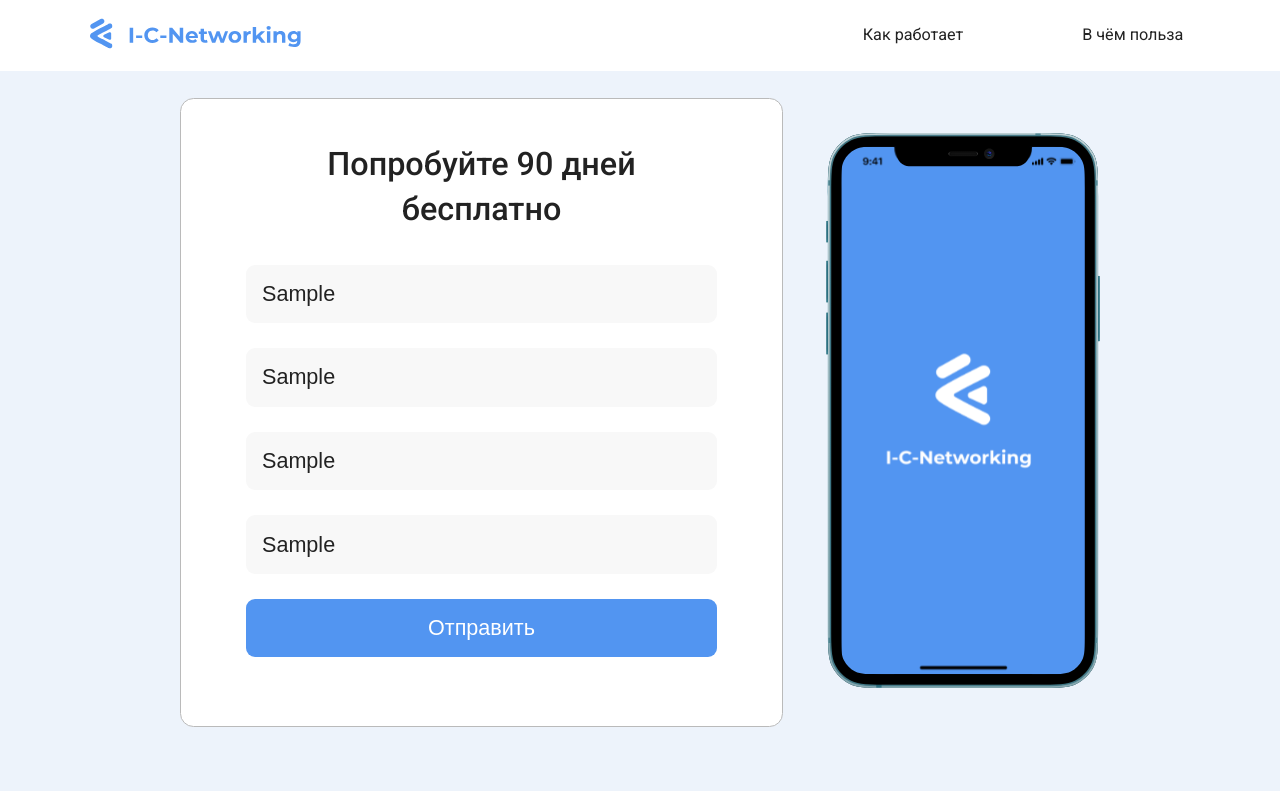
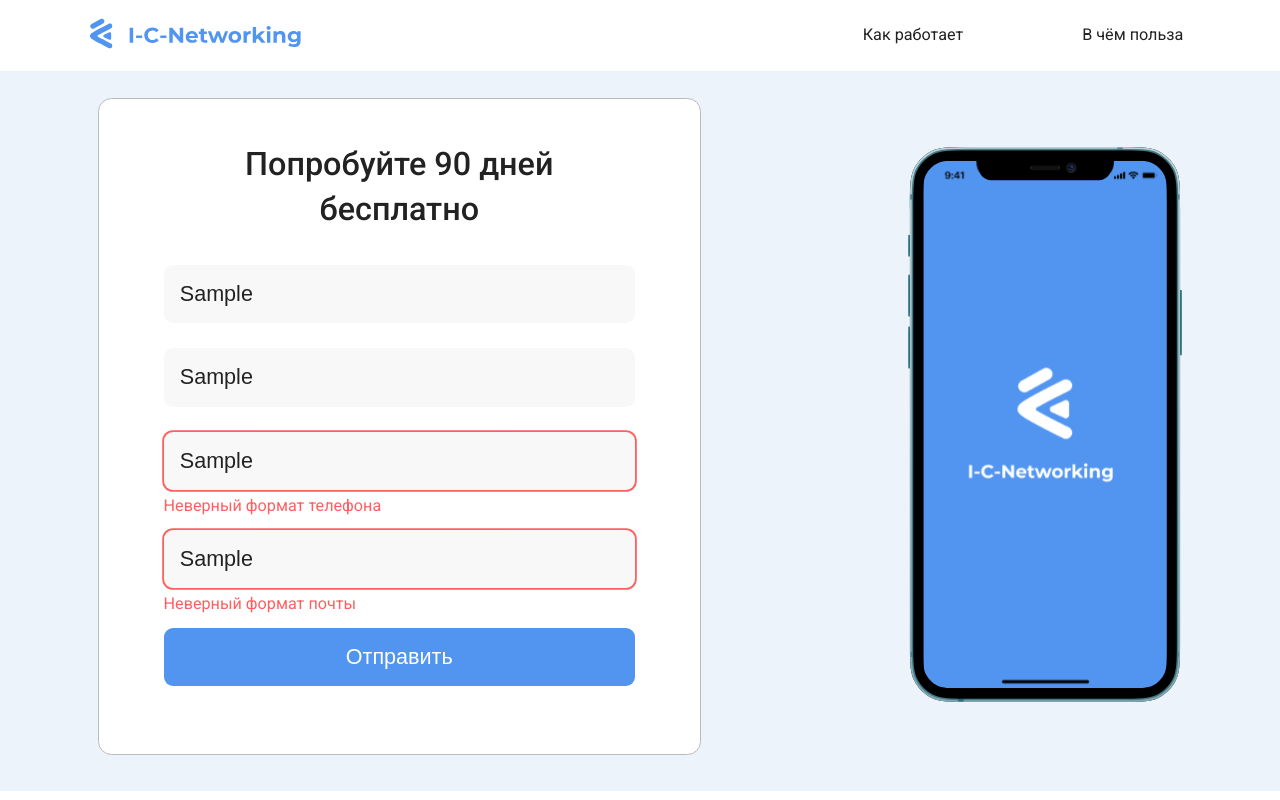
Before and after one commit to skilldill/icn-landing, a Vue app: page /#/contacts in a window 1280 px wide. Both pictures are taken after typing "Sample", "Sample", "Sample", "Sample" into the empty fields and a click on the button "Отправить". Built offline with nearby package versions, Linux system fonts and the light colour scheme.

Commit message:
add validation

```diff
--- a/src/blocks/Contacts/Contacts.vue
+++ b/src/blocks/Contacts/Contacts.vue
@@ -32,16 +32,18 @@
     </div>
 </template>
 <script>
+import { EMAIL_TEMPLATE, MOBILE_TEMPLATE } from "../../shared/constants";
+
 export default {
     name: "Contacts",
 
     data() {
         return {
             form: {
-                name: { value: '', valid: true, errorMessage: '' },
-                phone: { value: '', valid: true, errorMessage: '' },
-                email: { value: '', valid: true, errorMessage: '' },
-                organizationName: { value: '', valid: true, errorMessage: '' },
+                name: { value: '', valid: true, errorMessage: null },
+                phone: { value: '', valid: true, errorMessage: null },
+                email: { value: '', valid: true, errorMessage: null },
+                organizationName: { value: '', valid: true, errorMessage: null },
             }
         }
     },
@@ -55,7 +57,33 @@
                 cb();
             } else {
                 field.valid = true;
-                field.errorMessage = '';
+                field.errorMessage = null;
+            }
+        },
+
+        checkValidEmail(cb) {
+            const isValid = EMAIL_TEMPLATE.test(this.form.email.value);
+
+            if (!isValid) {
+                this.form.email.valid = false;
+                this.form.email.errorMessage = 'Неверный формат почты';
+                cb();
+            } else {
+                this.form.email.valid = true;
+                this.form.email.errorMessage = null;
+            }
+        },
+
+        checkValidMobile(cb) {
+            const isValid = MOBILE_TEMPLATE.test(this.form.phone.value);
+
+            if (!isValid) {
+                this.form.phone.valid = false;
+                this.form.phone.errorMessage = 'Неверный формат телефона';
+                cb();
+            } else {
+                this.form.phone.valid = true;
+                this.form.phone.errorMessage = null;
             }
         },
 
@@ -66,6 +94,8 @@
             this.checkEmptyField(this.form.organizationName, () => isValid = false);
             this.checkEmptyField(this.form.phone, () => isValid = false);
             this.checkEmptyField(this.form.email, () => isValid = false);
+            this.checkValidEmail(() => isValid = false);
+            this.checkValidMobile(() => isValid = false);
 
             return isValid;
         },
@@ -86,13 +116,15 @@
             max-width: 1600px;
             margin: auto;
             display: flex;
-            justify-content: space-between;
+            justify-content: center;
             align-items: center;
             padding: 0 200px;
             padding-top: 30px;
         }
 
         &-form {
+            margin-right: 230px;
+
             form {
                 background-color: #FFFFFF;
                 border: 1px solid #BABABA;
@@ -156,6 +188,8 @@
                 }
 
                 .control-error {
+                    margin-bottom: 8px;
+
                     input {
                         box-shadow: 0 0 0 2px#FF5F61;
                     }
--- /dev/null
+++ b/src/shared/constants/index.js
@@ -0,0 +1,4 @@
+//eslint-disable-line
+export const EMAIL_TEMPLATE = /^(([^<>()\[\]\\.,;:\s@"]+(\.[^<>()\[\]\\.,;:\s@"]+)*)|(".+"))@((\[[0-9]{1,3}\.[0-9]{1,3}\.[0-9]{1,3}\.[0-9]{1,3}])|(([a-zA-Z\-0-9]+\.)+[a-zA-Z]{2,}))$/;
+//eslint-disable-line
+export const MOBILE_TEMPLATE = /^((8|\+7)[\- ]?)?(\(?\d{3}\)?[\- ]?)?[\d\- ]{7,10}$/;
```
